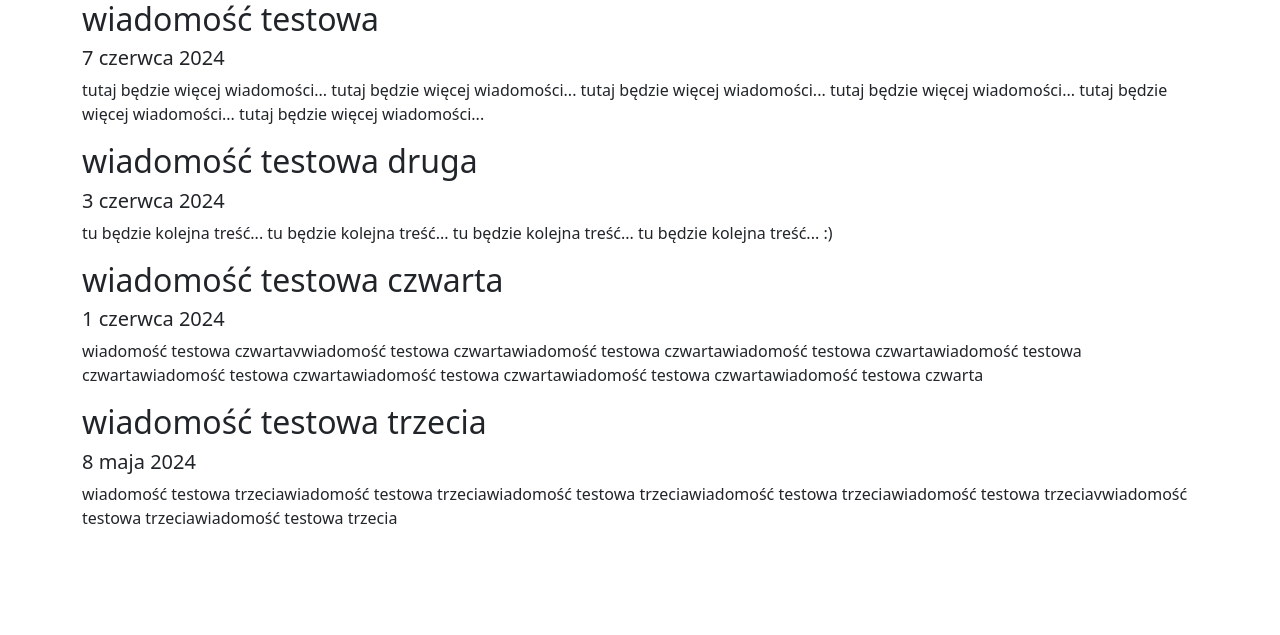
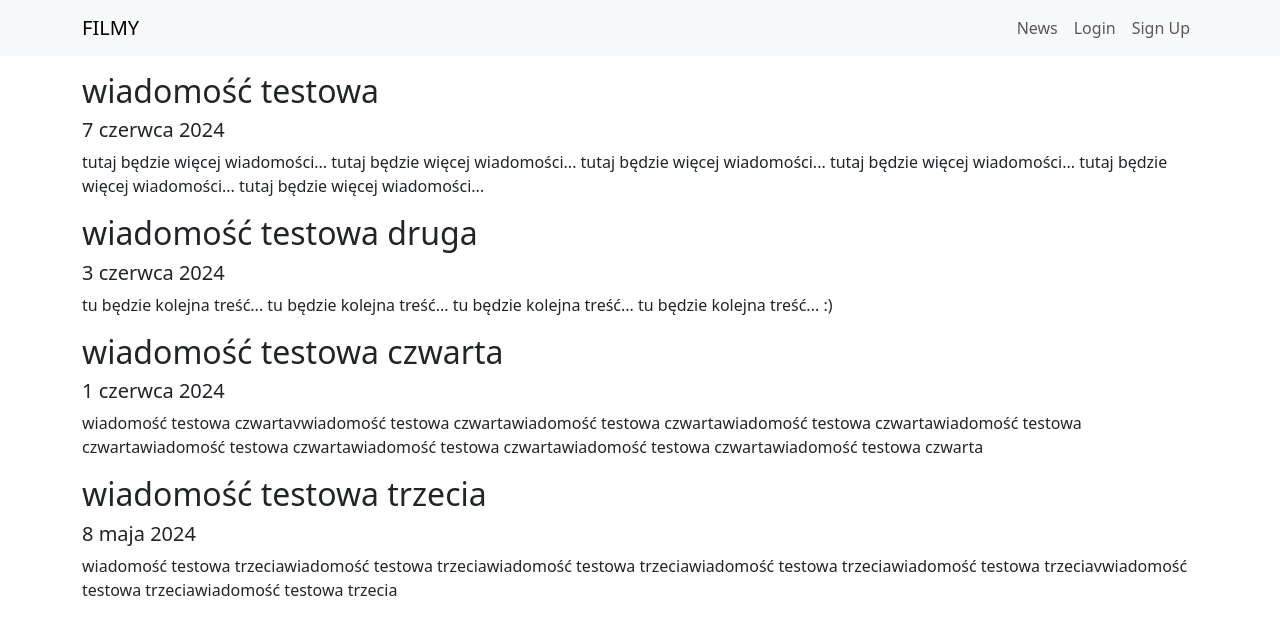
Before and after one commit to Razor1410/Django-movie-1, a Django app: page /news/ in a window 1280 px wide. Shown: the top 635 px of the page. Run offline with Django 4.2, Linux system fonts and the light colour scheme; data comes from the database, SQL or seed files in the repository; both versions use the stored data as it was after the commit.

Commit message:
07.06 16:41

```diff
--- a/moviereviews/movie/models.py
+++ b/moviereviews/movie/models.py
@@ -5,3 +5,6 @@ class Movie(models.Model):
     description = models.CharField(max_length=255)
     image = models.ImageField(upload_to='movie/images/')
     url = models.URLField(blank=True)
+
+    def __str__(self):
+        return self.title
--- a/moviereviews/moviereviews/settings.py
+++ b/moviereviews/moviereviews/settings.py
@@ -55,7 +55,7 @@ ROOT_URLCONF = 'moviereviews.urls'
 TEMPLATES = [
     {
         'BACKEND': 'django.template.backends.django.DjangoTemplates',
-        'DIRS': [],
+        'DIRS': [os.path.join(BASE_DIR, 'moviereviews/templates')],
         'APP_DIRS': True,
         'OPTIONS': {
             'context_processors': [
--- /dev/null
+++ b/moviereviews/moviereviews/templates/base.html
@@ -0,0 +1,36 @@
+<!DOCTYPE html>
+<html lang="en">
+<head>
+    <meta charset="UTF-8">
+    <title>Movie App</title>
+    <link href="https://cdn.jsdelivr.net/npm/bootstrap@5.3.3/dist/css/bootstrap.min.css" rel="stylesheet"
+          integrity="sha384-QWTKZyjpPEjISv5WaRU9OFeRpok6YctnYmDr5pNlyT2bRjXh0JMhjY6hW+ALEwIH" crossorigin="anonymous">
+</head>
+<body>
+<nav class="navbar navbar-expand-lg navbar-light bg-light mb-3">
+    <div class="container">
+        <a class="navbar-brand" href="#">FILMY</a>
+        <button class="navbar-toggler" type="button"
+                data-bs-toogle="collapse"
+                data-bs-target="#navbarNavAltMarkup"
+                aria-controls="navbarNavAltMarkup"
+                aria-expanded="false" >
+            <span class="navbar-toggler-icon"></span>
+        </button>
+        <div class="collapse navbar-collapse"
+             id="navbarNavAltMarkup">
+            <div class="navbar-nav ms-auto">
+                <a class="nav-link" href="#">News</a>
+                <a class="nav-link" href="#">Login</a>
+                <a class="nav-link" href="#">Sign Up</a>
+            </div>
+        </div>
+    </div>
+</nav>
+
+<div class="container">
+   {% block content %}
+    {% endblock content %}
+    </div>
+</body>
+</html>
--- a/moviereviews/news/models.py
+++ b/moviereviews/news/models.py
@@ -4,3 +4,6 @@ class News(models.Model):
     headline = models.CharField(max_length=200)
     body = models.TextField()
     date = models.DateField()
+
+    def __str__(self):
+        return self.headline
--- a/moviereviews/news/templates/news.html
+++ b/moviereviews/news/templates/news.html
@@ -1,18 +1,8 @@
-<!DOCTYPE html>
-<html lang="en">
-<head>
-    <meta charset="UTF-8">
-    <title>Movies Apps - News</title>
-    <link href="https://cdn.jsdelivr.net/npm/bootstrap@5.3.3/dist/css/bootstrap.min.css" rel="stylesheet"
-          integrity="sha384-QWTKZyjpPEjISv5WaRU9OFeRpok6YctnYmDr5pNlyT2bRjXh0JMhjY6hW+ALEwIH" crossorigin="anonymous">
-</head>
-<body>
-<div class="container">
+{% extends 'base.html' %}
+{% block content %}
     {% for news in newss %}
     <h2>{{ news.headline }}</h2>
     <h5>{{ news.date }}</h5>
-    <p>{{ news.body }}</p>
+    <p class="card-text">{{ news.body }}</p>
     {% endfor %}
-</div>
-</body>
-</html>
+{% endblock content %}
```
Also changed, not shown: moviereviews/movie/templates/home.html (+3 -12 lines), moviereviews/db.sqlite3.
